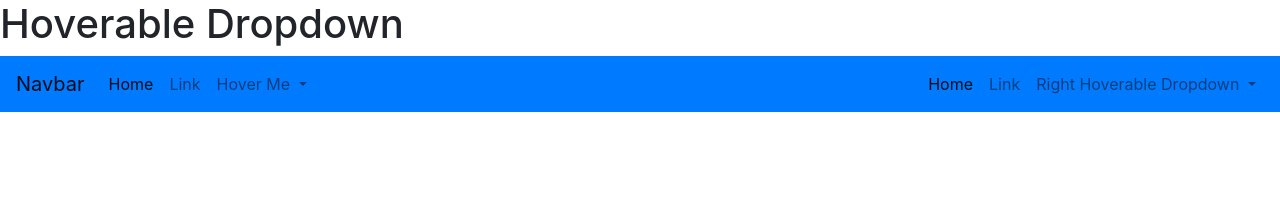
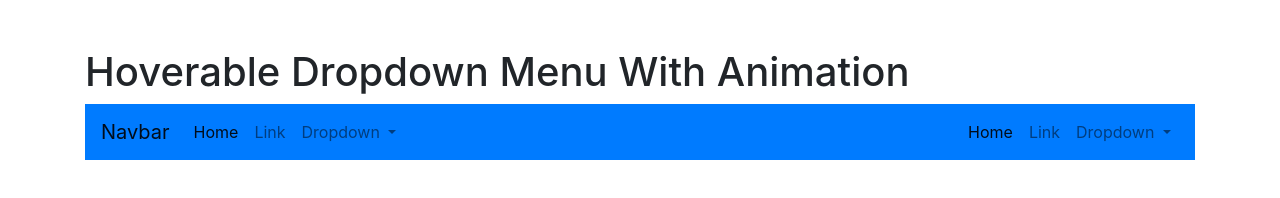
Before and after one commit to saburali/BootstrapMenu....Hoverable-Dropdown-With-Animation, a plain HTML site: page index.html in a window 1280 px wide. Drawn offline with nearby package versions, Linux system fonts and the light colour scheme.

Commit message:
File Replace

```diff
--- a/index.html
+++ b/index.html
@@ -7,10 +7,11 @@
     <meta name="viewport" content="width=device-width, initial-scale=1, shrink-to-fit=no">
 
     <!-- Bootstrap CSS -->
-    <link rel="stylesheet" href="https://stackpath.bootstrapcdn.com/bootstrap/4.5.2/css/bootstrap.min.css" integrity="sha384-JcKb8q3iqJ61gNV9KGb8thSsNjpSL0n8PARn9HuZOnIxN0hoP+VmmDGMN5t9UJ0Z" crossorigin="anonymous">
+    <link rel="stylesheet" href="https://stackpath.bootstrapcdn.com/bootstrap/4.5.2/css/bootstrap.min.css"
+        integrity="sha384-JcKb8q3iqJ61gNV9KGb8thSsNjpSL0n8PARn9HuZOnIxN0hoP+VmmDGMN5t9UJ0Z" crossorigin="anonymous">
 
     <style>
-        /* Just Desktop View */
+        /* Only Desktop View */
         @media only screen and (min-width: 992px) {
             .navbar .nav-item .dropdown-menu {
                 display: block;
@@ -42,18 +43,21 @@
                 transform: rotateX(0deg);
             }
         }
-
     </style>
 
-    <title> Hoverable Dropdown </title>
+    <title>Hello, world!</title>
 </head>
 
 <body>
-    <div class="containe">
-        <h1> Hoverable Dropdown </h1>
+
+    <div class="container mt-5">
+
+        <h1> Hoverable Dropdown Menu With Animation </h1>
+
         <nav class="navbar navbar-expand-lg navbar-light bg-primary">
             <a class="navbar-brand" href="#">Navbar</a>
-            <button class="navbar-toggler" type="button" data-toggle="collapse" data-target="#navbarSupportedContent" aria-controls="navbarSupportedContent" aria-expanded="false" aria-label="Toggle navigation">
+            <button class="navbar-toggler" type="button" data-toggle="collapse" data-target="#navbarSupportedContent"
+                aria-controls="navbarSupportedContent" aria-expanded="false" aria-label="Toggle navigation">
                 <span class="navbar-toggler-icon"></span>
             </button>
 
@@ -66,8 +70,9 @@
                         <a class="nav-link" href="#">Link</a>
                     </li>
                     <li class="nav-item dropdown">
-                        <a class="nav-link dropdown-toggle" href="#" id="navbarDropdown" role="button" data-toggle="dropdown" aria-haspopup="true" aria-expanded="false">
-                            Hover Me
+                        <a class="nav-link dropdown-toggle" href="#" id="navbarDropdown" role="button"
+                            data-toggle="dropdown" aria-haspopup="true" aria-expanded="false">
+                            Dropdown
                         </a>
                         <div class="dropdown-menu fade-up" aria-labelledby="navbarDropdown">
                             <a class="dropdown-item" href="#">Action</a>
@@ -85,10 +90,11 @@
                         <a class="nav-link" href="#">Link</a>
                     </li>
                     <li class="nav-item dropdown">
-                        <a class="nav-link dropdown-toggle" href="#" id="navbarDropdown" role="button" data-toggle="dropdown" aria-haspopup="true" aria-expanded="false">
-                            Right Hoverable Dropdown
+                        <a class="nav-link dropdown-toggle" href="#" id="navbarDropdown" role="button"
+                            data-toggle="dropdown" aria-haspopup="true" aria-expanded="false">
+                            Dropdown
                         </a>
-                        <div class="dropdown-menu dropdown-menu-right fade-up" aria-labelledby="navbarDropdown">
+                        <div class="dropdown-menu fade-down dropdown-menu-right" aria-labelledby="navbarDropdown">
                             <a class="dropdown-item" href="#">Action</a>
                             <a class="dropdown-item" href="#">Another action</a>
                             <div class="dropdown-divider"></div>
@@ -102,11 +108,14 @@
 
     <!-- Optional JavaScript -->
     <!-- jQuery first, then Popper.js, then Bootstrap JS -->
-    <script src="https://code.jquery.com/jquery-3.5.1.slim.min.js" integrity="sha384-DfXdz2htPH0lsSSs5nCTpuj/zy4C+OGpamoFVy38MVBnE+IbbVYUew+OrCXaRkfj" crossorigin="anonymous">
+    <script src="https://code.jquery.com/jquery-3.5.1.slim.min.js"
+        integrity="sha384-DfXdz2htPH0lsSSs5nCTpuj/zy4C+OGpamoFVy38MVBnE+IbbVYUew+OrCXaRkfj" crossorigin="anonymous">
     </script>
-    <script src="https://cdn.jsdelivr.net/npm/popper.js@1.16.1/dist/umd/popper.min.js" integrity="sha384-9/reFTGAW83EW2RDu2S0VKaIzap3H66lZH81PoYlFhbGU+6BZp6G7niu735Sk7lN" crossorigin="anonymous">
+    <script src="https://cdn.jsdelivr.net/npm/popper.js@1.16.1/dist/umd/popper.min.js"
+        integrity="sha384-9/reFTGAW83EW2RDu2S0VKaIzap3H66lZH81PoYlFhbGU+6BZp6G7niu735Sk7lN" crossorigin="anonymous">
     </script>
-    <script src="https://stackpath.bootstrapcdn.com/bootstrap/4.5.2/js/bootstrap.min.js" integrity="sha384-B4gt1jrGC7Jh4AgTPSdUtOBvfO8shuf57BaghqFfPlYxofvL8/KUEfYiJOMMV+rV" crossorigin="anonymous">
+    <script src="https://stackpath.bootstrapcdn.com/bootstrap/4.5.2/js/bootstrap.min.js"
+        integrity="sha384-B4gt1jrGC7Jh4AgTPSdUtOBvfO8shuf57BaghqFfPlYxofvL8/KUEfYiJOMMV+rV" crossorigin="anonymous">
     </script>
 </body>
 
```
